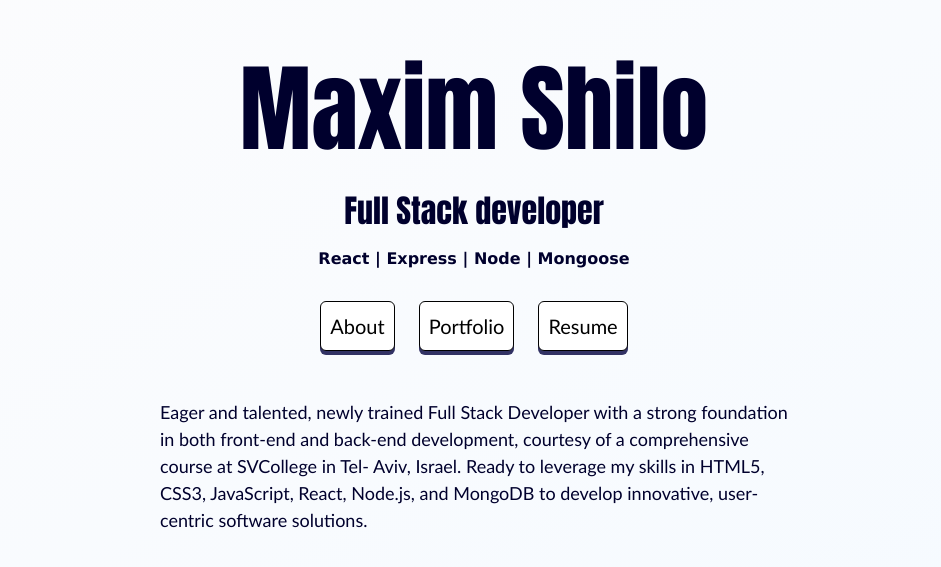
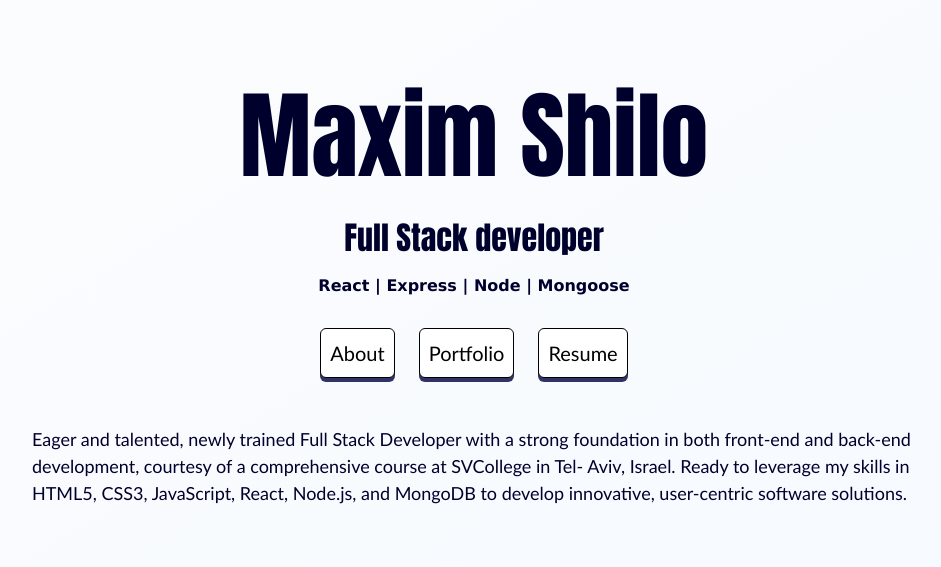
Before and after one commit to maximshilo/personal-website, a React (Create React App) app in the folder client/: page / in a window 1280 px wide. Shown: the part 103-670 px from the top of the page, without its empty margins (166-1107 px from the left). Built offline with nearby package versions, Linux system fonts and the light colour scheme.

Commit message:
Adjusted navbar

```diff
--- a/client/src/App.css
+++ b/client/src/App.css
@@ -155,16 +155,21 @@ button {
 .con {
   max-width: 1268px;
   min-width: 348px;
-  width: 50vw;
+  width: 70vw;
 }
 
-.row {
+.row,
+.navRow {
   display: flex;
   flex-direction: row;
   justify-content: center;
   align-items: flex-start;
   align-self: stretch;
   flex-wrap: wrap;
+}
+
+.navRow {
+  flex-wrap: nowrap;
 }
 
 .col {
--- a/client/src/components/About.jsx
+++ b/client/src/components/About.jsx
@@ -14,6 +14,11 @@ export default function About(props) {
     const displaySkills = () => {
         return (
                 <div className='skills'>
+                    {
+                        skills.map((arr, i) => {
+
+                        })
+                    }
                 </div>
         )
     }
--- a/client/src/components/Navbar.jsx
+++ b/client/src/components/Navbar.jsx
@@ -10,7 +10,7 @@ export default function Navbar (props) {
     }
     return (
         <div className='con'>
-            <div className='row'>
+            <div className='navRow'>
                 { displayLandingButton() }
                 <button onClick={() => { navigate('/about') }} className='landingButton'>About</button>
                 <button onClick={() => { navigate('/portfolio') }} className='landingButton'>Portfolio</button>
```
